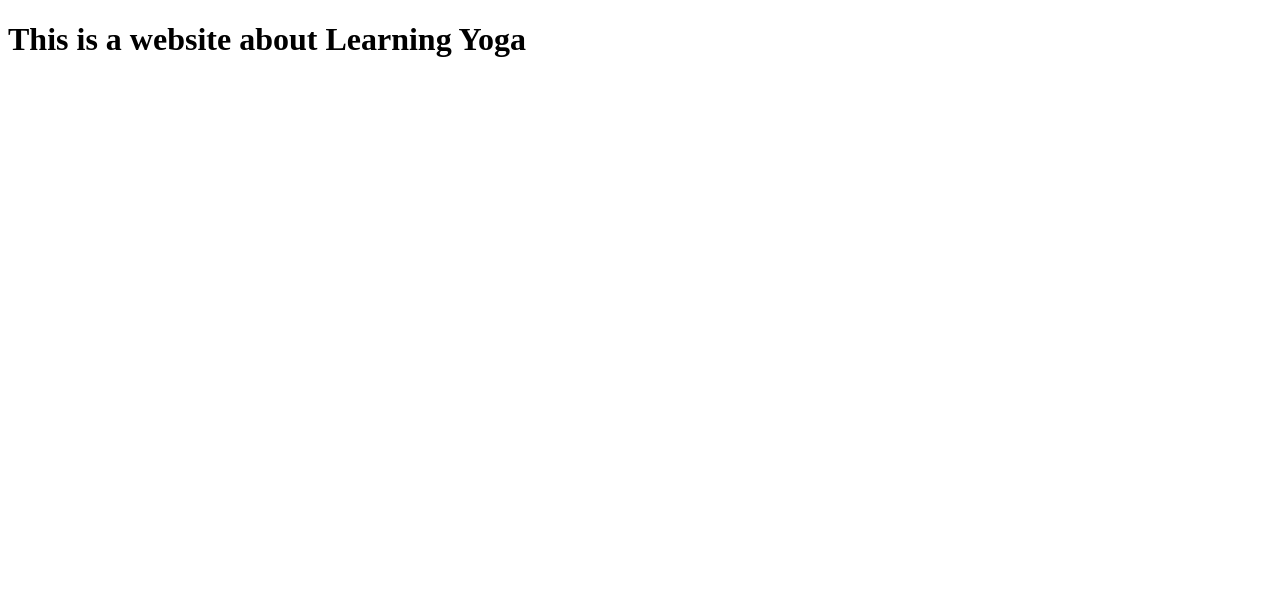
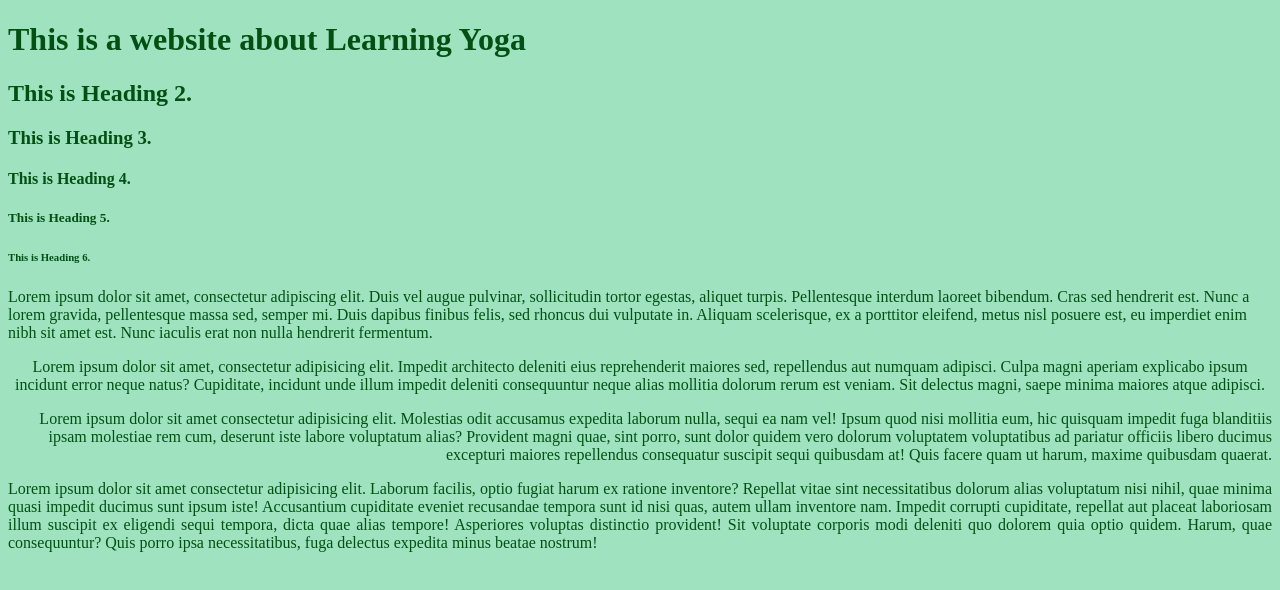
Before and after one commit to tanushka37/yoga, a plain HTML site: page index.html in a window 1280 px wide. Drawn offline with Linux system fonts and the light colour scheme.

Commit message:
Add files via upload

```diff
--- a/index.html
+++ b/index.html
@@ -5,9 +5,19 @@
     <meta http-equiv="X-UA-Compatible" content="IE=edge">
     <meta name="viewport" content="width=device-width, initial-scale=1.0">
     <title>Learning Yoga</title>
-    <link rel="icon" type="image/x-icon" href="/images/logoicon.png">
+    <link rel="icon" type="image/x-icon" href="logoicon.png">
 </head>
-<body>
+<body bgcolor="#9FE2BF" text="#025012">
     <h1>This is a website about Learning Yoga</h1>
+    <h2>This is Heading 2.</h2>
+    <h3>This is Heading 3.</h3>
+    <h4>This is Heading 4.</h4>
+    <h5>This is Heading 5.</h5>
+    <h6>This is Heading 6.</h6>
+
+    <p align="left">Lorem ipsum dolor sit amet, consectetur adipiscing elit. Duis vel augue pulvinar, sollicitudin tortor egestas, aliquet turpis. Pellentesque interdum laoreet bibendum. Cras sed hendrerit est. Nunc a lorem gravida, pellentesque massa sed, semper mi. Duis dapibus finibus felis, sed rhoncus dui vulputate in. Aliquam scelerisque, ex a porttitor eleifend, metus nisl posuere est, eu imperdiet enim nibh sit amet est. Nunc iaculis erat non nulla hendrerit fermentum.</p>
+    <p align="center">Lorem ipsum dolor sit amet, consectetur adipisicing elit. Impedit architecto deleniti eius reprehenderit maiores sed, repellendus aut numquam adipisci. Culpa magni aperiam explicabo ipsum incidunt error neque natus? Cupiditate, incidunt unde illum impedit deleniti consequuntur neque alias mollitia dolorum rerum est veniam. Sit delectus magni, saepe minima maiores atque adipisci.</p>
+    <p align="right">Lorem ipsum dolor sit amet consectetur adipisicing elit. Molestias odit accusamus expedita laborum nulla, sequi ea nam vel! Ipsum quod nisi mollitia eum, hic quisquam impedit fuga blanditiis ipsam molestiae rem cum, deserunt iste labore voluptatum alias? Provident magni quae, sint porro, sunt dolor quidem vero dolorum voluptatem voluptatibus ad pariatur officiis libero ducimus excepturi maiores repellendus consequatur suscipit sequi quibusdam at! Quis facere quam ut harum, maxime quibusdam quaerat.</p>
+    <p align="justify">Lorem ipsum dolor sit amet consectetur adipisicing elit. Laborum facilis, optio fugiat harum ex ratione inventore? Repellat vitae sint necessitatibus dolorum alias voluptatum nisi nihil, quae minima quasi impedit ducimus sunt ipsum iste! Accusantium cupiditate eveniet recusandae tempora sunt id nisi quas, autem ullam inventore nam. Impedit corrupti cupiditate, repellat aut placeat laboriosam illum suscipit ex eligendi sequi tempora, dicta quae alias tempore! Asperiores voluptas distinctio provident! Sit voluptate corporis modi deleniti quo dolorem quia optio quidem. Harum, quae consequuntur? Quis porro ipsa necessitatibus, fuga delectus expedita minus beatae nostrum!</p>
 </body>
 </html>
```
Also changed, not shown: logoicon.png (added).
